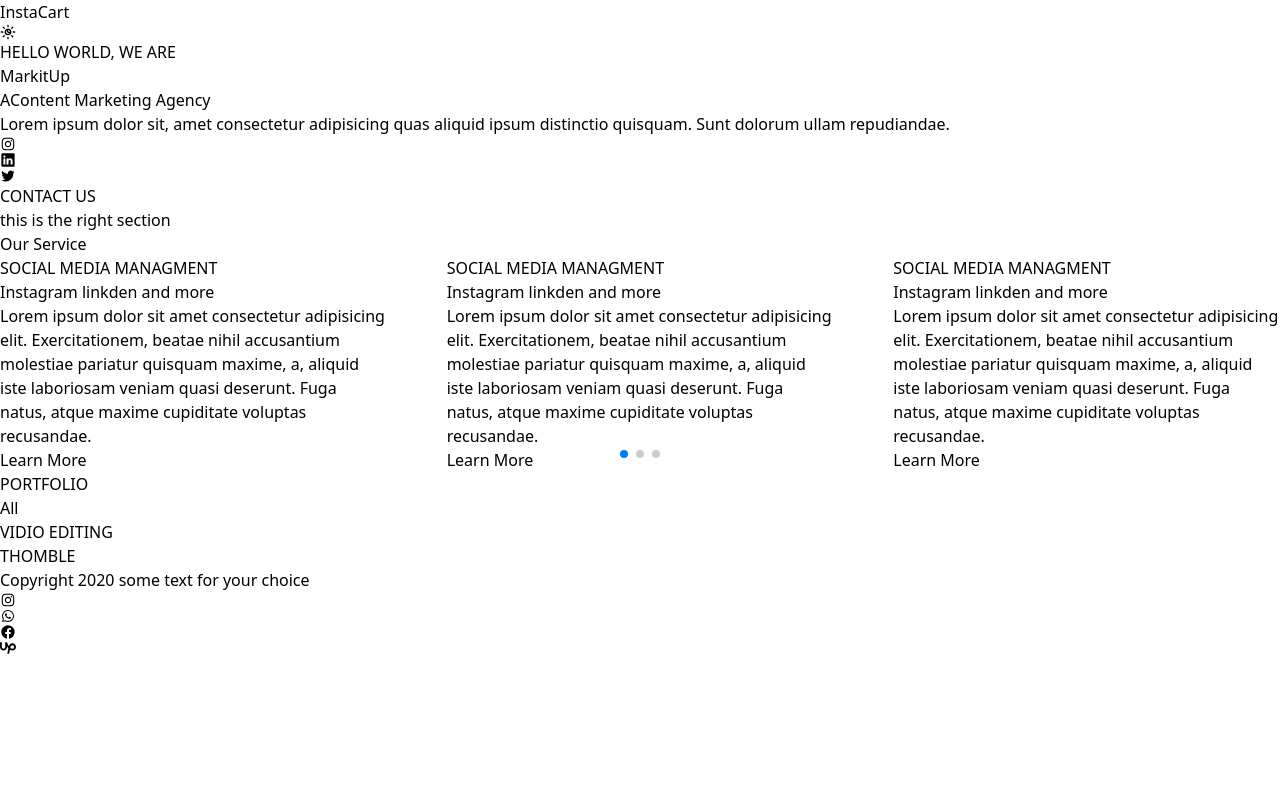
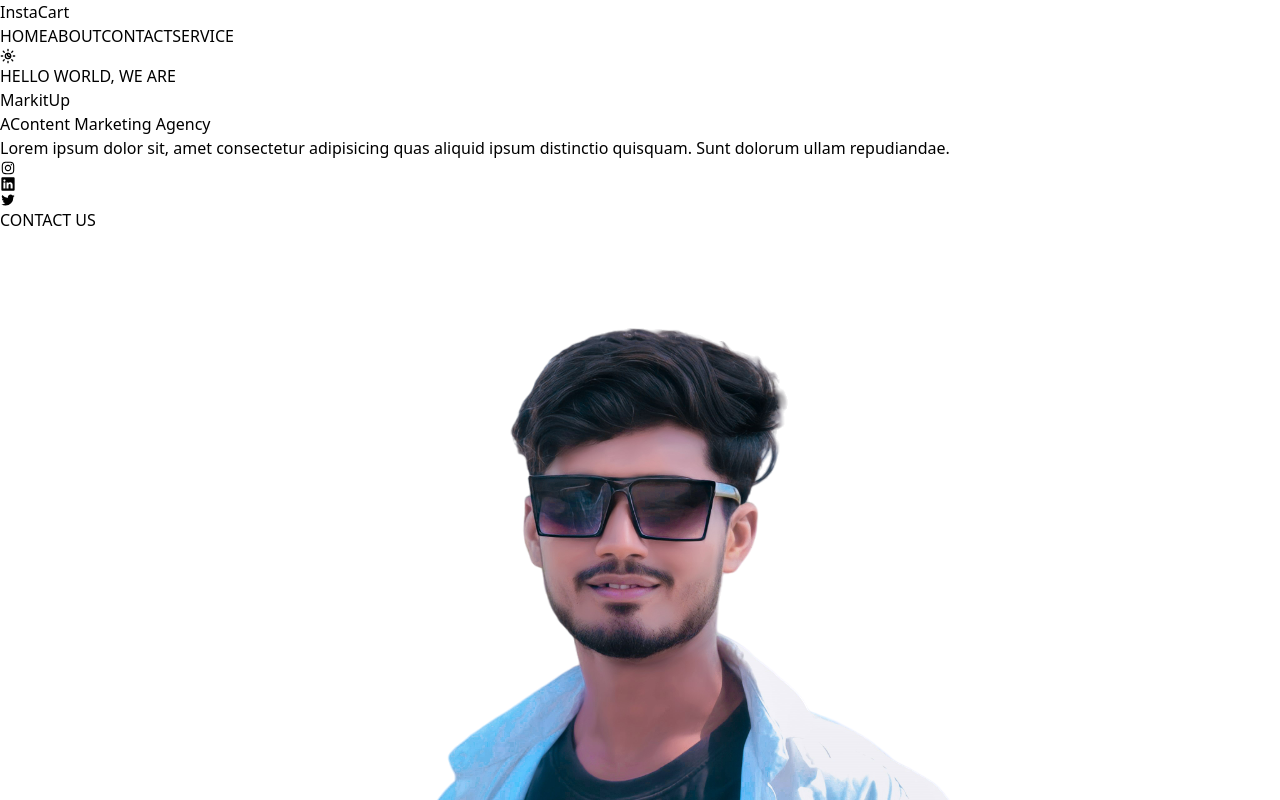
Before and after one commit to MsSuraj001/InstaCart-P1, a React (Vite) app: page / in a window 1280 px wide. Shown: the top 800 px of the page. Built offline with nearby package versions, Linux system fonts and the light colour scheme.

Commit message:
added the profile pic and some code

```diff
--- a/src/Components/Layout/Navbar.jsx
+++ b/src/Components/Layout/Navbar.jsx
@@ -1,6 +1,7 @@
 import React from 'react'
 import IconHome_svg from '../All_SVG/HomeSVG'
 import IconSunMoon from '../All_SVG/MoonSVG'
+import { Link } from 'react-router-dom'
 
 function Navbar() {
   return (
@@ -9,8 +10,12 @@ function Navbar() {
         <h1 className='text-3xl font-bold text-white'>InstaCart</h1>
       </div>
 
-      <div>
-        <IconSunMoon className="text-4xl text-white"/>
+      <div className='flex gap-3 justify-center items-center text-white'>
+        <Link>HOME</Link>
+        <Link>ABOUT</Link>
+        <Link>CONTACT</Link>
+        <Link>SERVICE</Link>
+        <IconSunMoon className="text-2xl text-white"/>
       </div>
     </nav>
   )
--- a/src/Components/Pages/Home.jsx
+++ b/src/Components/Pages/Home.jsx
@@ -7,13 +7,14 @@ import Layout from '../Layout/Layout'
 import Spline from '@splinetool/react-spline';
 import Portfolio from './Portfolio'
 import SErviceA from './ServiceA'
+import Pf from '../All_SVG/P-Pic_New.png'
 
 function Home() {
   return (
     <Layout>
     <div className='w-full flex flex-col md:flex-row bg-[#222831] text-white'>
         {/* this is the left section */}
-      <div className='h-full md:[h-50%] w-full md:w-[50%] px-10 py-24 md:px-24'>
+      <div className='h-full md:[h-50%] w-full md:w-[50%] px-10 md:py-24 md:px-24'>
             <div className='text-start'>
                 <span className='font-bold tracking-widest'>HELLO WORLD,  </span><span className='font-bold text-blue-600 tracking-wide'>WE ARE</span>
             </div>
@@ -25,7 +26,7 @@ function Home() {
                 <span className='font-thin text-[1.5rem]'>Content Marketing Agency</span>
             </div>
 
-            <div className='hidden md:block py-6'>
+            <div className=' md:block py-6'>
                 <p>Lorem ipsum dolor sit, amet consectetur adipisicing quas aliquid ipsum distinctio quisquam. Sunt dolorum ullam repudiandae.</p>
 
                 <div className='py-5 text-2xl flex gap-2'>
@@ -44,7 +45,9 @@ function Home() {
 
         {/* this is the right section */}
       <div>
-        <h1>this is the right section</h1>
+        {/* <h1>this is the right section</h1> */}
+        <img src={Pf} alt=""  className='h-[30rem] w-[100%] items-center mt-12 border-b-2'/>
+
       </div>
 
     </div>
```
Also changed, not shown: src/Components/All_SVG/P-Pic_New.png (added).
